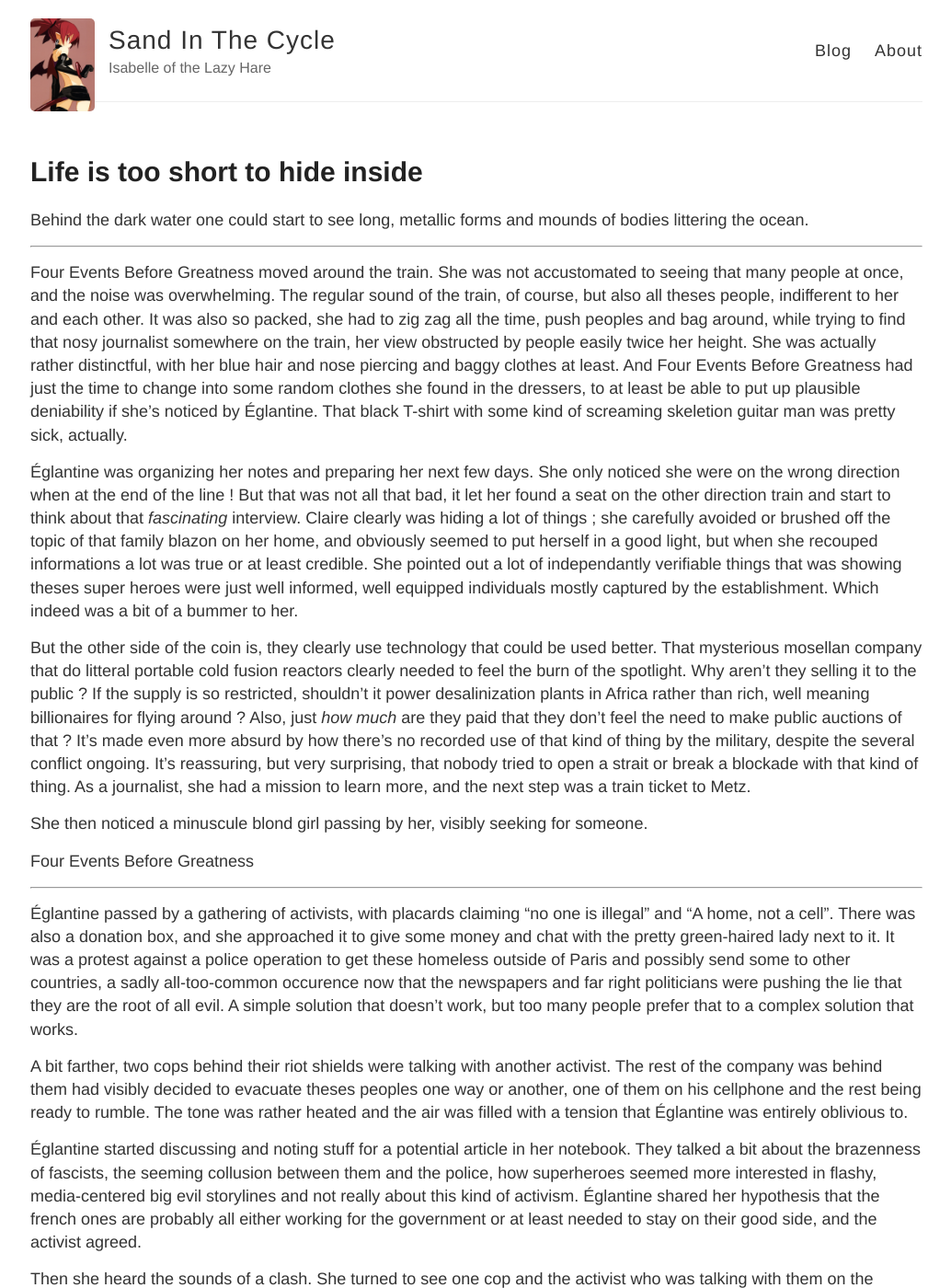
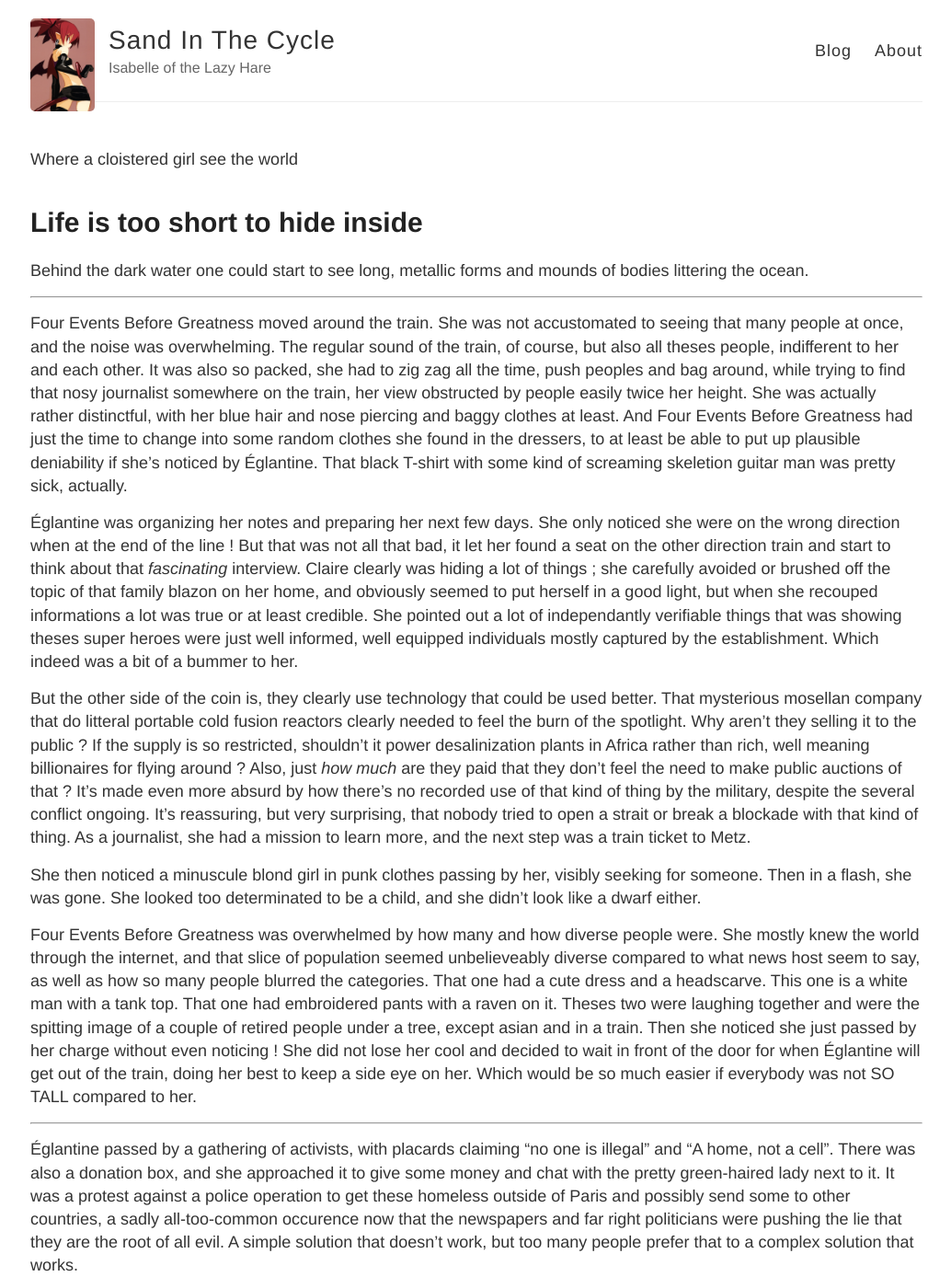
Before and after one commit to TheLazyHase/TheLazyHase.github.io, a Jekyll site: the page built from _posts/2026-05-05-chapter-2.md, in a window 1280 px wide and 1400 px high. Shown: the whole window at 92% size, without its empty margins (122-1156 px from the left). Built offline with Jekyll 4.4.1, drawn with Linux system fonts in a browser that asks for light colours; our own code applies the rules of GitHub Pages for plain Markdown files; comment, search, counter and statistics services are not loaded.

Commit message:
continuing chapter 2

```diff
--- a/_posts/2026-05-05-chapter-2.md
+++ b/_posts/2026-05-05-chapter-2.md
@@ -3,6 +3,8 @@ layout: post
 comments: true
 title: Chapter 2 : Life Is Too Short To Hide Inside
 ---
+
+Where a cloistered girl see the world
 
 Life is too short to hide inside
 ================================
@@ -17,9 +19,9 @@ Four Events Before Greatness moved around the train. She was not accustomated to
 
 But the other side of the coin is, they clearly use technology that could be used better. That mysterious mosellan company that do litteral portable cold fusion reactors clearly needed to feel the burn of the spotlight. Why aren't they selling it to the public ? If the supply is so restricted, shouldn't it power desalinization plants in Africa rather than rich, well meaning billionaires for flying around ? Also, just *how much* are they paid that they don't feel the need to make public auctions of that ? It's made even more absurd by how there's no recorded use of that kind of thing by the military, despite the several conflict ongoing. It's reassuring, but very surprising, that nobody tried to open a strait or break a blockade with that kind of thing. As a journalist, she had a mission to learn more, and the next step was a train ticket to Metz.
 
-She then noticed a minuscule blond girl passing by her, visibly seeking for someone.
+She then noticed a minuscule blond girl in punk clothes passing by her, visibly seeking for someone. Then in a flash, she was gone. She looked too determinated to be a child, and she didn't look like a dwarf either.
 
-Four Events Before Greatness
+Four Events Before Greatness was overwhelmed by how many and how diverse people were. She mostly knew the world through the internet, and that slice of population seemed unbelieveably diverse compared to what news host seem to say, as well as how so many people blurred the categories. That one had a cute dress and a headscarve. This one is a white man with a tank top. That one had embroidered pants with a raven on it. Theses two were laughing together and were the spitting image of a couple of retired people under a tree, except asian and in a train. Then she noticed she just passed by her charge without even noticing ! She did not lose her cool and decided to wait in front of the door for when Églantine will get out of the train, doing her best to keep a side eye on her. Which would be so much easier if everybody was not SO TALL compared to her.
 
 ---
 
```
Also changed, not shown: _posts/2026-05-03-chapter-1.md (+2 -0 lines).
